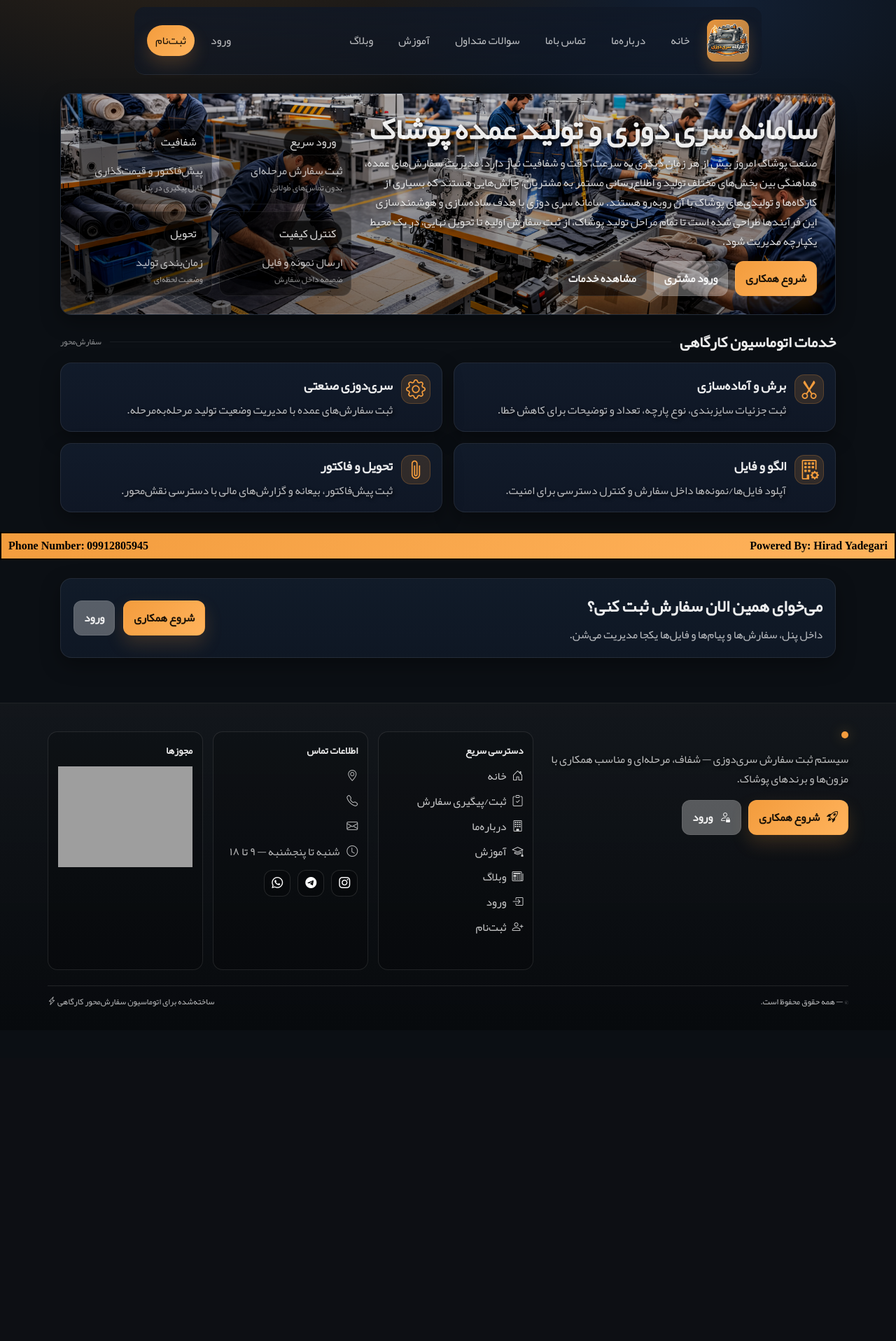
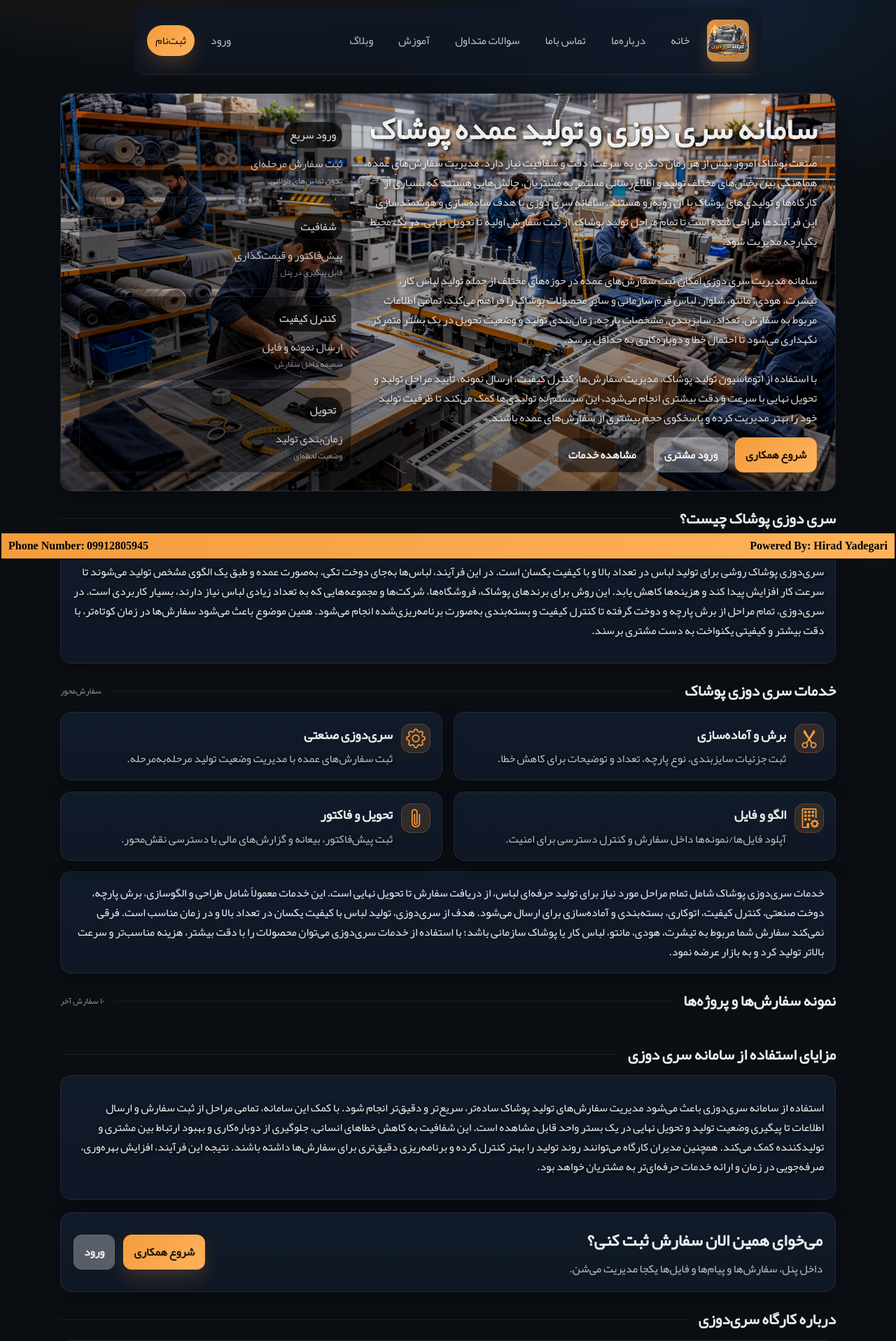
Before and after one commit to AntoniMatrix/SeriDoozi.com, a Django app: template templates/home.html in a window 1280 px wide. Shown: the top 1916 px of the page at 70% size. Before the commit the page ends 1439 px from the top, so only its background shows below. Run offline with Django 5.2, Linux system fonts and the light colour scheme; the template is opened without the code that fills it, so the values that code supplies are empty; some web fonts are replaced; grey boxes are pictures that could not be loaded.

Commit message:
Add Content to MainPage and change one css property

```diff
--- a/static/css/main.css
+++ b/static/css/main.css
@@ -331,7 +331,6 @@ input:focus, textarea:focus, select:focus{
 
 .hero .quick{
   display:grid;
-  grid-template-columns: 1fr 1fr;
   gap: 10px;
 }
 
--- a/templates/home.html
+++ b/templates/home.html
@@ -13,6 +13,14 @@
         <h1>سامانه سری دوزی و تولید عمده پوشاک</h1>
         <p class="muted">
           صنعت پوشاک امروز بیش از هر زمان دیگری به سرعت، دقت و شفافیت نیاز دارد. مدیریت سفارش‌های عمده، هماهنگی بین بخش‌های مختلف تولید و اطلاع‌رسانی مستمر به مشتریان، چالش‌هایی هستند که بسیاری از کارگاه‌ها و تولیدی‌های پوشاک با آن روبه‌رو هستند. سامانه سری دوزی با هدف ساده‌سازی و هوشمندسازی این فرآیندها طراحی شده است تا تمام مراحل تولید پوشاک، از ثبت سفارش اولیه تا تحویل نهایی، در یک محیط یکپارچه مدیریت شود.
+        </p>
+        <br>
+        <p class="muted">
+          سامانه مدیریت سری دوزی امکان ثبت سفارش‌های عمده در حوزه‌های مختلف از جمله تولید لباس کار، تیشرت، هودی، مانتو، شلوار، لباس فرم سازمانی و سایر محصولات پوشاک را فراهم می‌کند. تمامی اطلاعات مربوط به سفارش، تعداد، سایزبندی، مشخصات پارچه، زمان‌بندی تولید و وضعیت تحویل در یک بستر متمرکز نگهداری می‌شود تا احتمال خطا و دوباره‌کاری به حداقل برسد.
+        </p>
+        <br>
+        <p class="muted">
+          با استفاده از اتوماسیون تولید پوشاک، مدیریت سفارش‌ها، کنترل کیفیت، ارسال نمونه، تأیید مراحل تولید و تحویل نهایی با سرعت و دقت بیشتری انجام می‌شود. این سیستم به تولیدی‌ها کمک می‌کند تا ظرفیت تولید خود را بهتر مدیریت کرده و پاسخگوی حجم بیشتری از سفارش‌های عمده باشند.
         </p>
 
         <div class="actions">
@@ -56,7 +64,18 @@
   </div>
 
   <div id="services" class="section-title">
-    <h2>خدمات اتوماسیون کارگاهی</h2>
+    <h2>سری دوزی پوشاک چیست؟</h2>
+    <div class="line"></div>
+  </div>
+
+  <div class="grid1" style="margin-bottom: 15px;">
+    <div class="card">
+      <p>سری‌دوزی پوشاک روشی برای تولید لباس در تعداد بالا و با کیفیت یکسان است. در این فرآیند، لباس‌ها به‌جای دوخت تکی، به‌صورت عمده و طبق یک الگوی مشخص تولید می‌شوند تا سرعت کار افزایش پیدا کند و هزینه‌ها کاهش یابد. این روش برای برندهای پوشاک، فروشگاه‌ها، شرکت‌ها و مجموعه‌هایی که به تعداد زیادی لباس نیاز دارند، بسیار کاربردی است. در سری‌دوزی، تمام مراحل از برش پارچه و دوخت گرفته تا کنترل کیفیت و بسته‌بندی به‌صورت برنامه‌ریزی‌شده انجام می‌شود. همین موضوع باعث می‌شود سفارش‌ها در زمان کوتاه‌تر، با دقت بیشتر و کیفیتی یکنواخت به دست مشتری برسند.</p>
+    </div>
+  </div>
+
+  <div id="services" class="section-title">
+    <h2>خدمات سری دوزی پوشاک</h2>
     <div class="line"></div>
     <div class="small">سفارش‌محور</div>
   </div>
@@ -110,6 +129,8 @@
       </div>
     </div>
   </div>
+
+  <div class="card" style="margin-top: 15px;">خدمات سری‌دوزی پوشاک شامل تمام مراحل مورد نیاز برای تولید حرفه‌ای لباس، از دریافت سفارش تا تحویل نهایی است. این خدمات معمولاً شامل طراحی و الگو‌سازی، برش پارچه، دوخت صنعتی، کنترل کیفیت، اتوکاری، بسته‌بندی و آماده‌سازی برای ارسال می‌شود. هدف از سری‌دوزی، تولید لباس با کیفیت یکسان در تعداد بالا و در زمان مناسب است. فرقی نمی‌کند سفارش شما مربوط به تیشرت، هودی، مانتو، لباس کار یا پوشاک سازمانی باشد؛ با استفاده از خدمات سری‌دوزی می‌توان محصولات را با دقت بیشتر، هزینه مناسب‌تر و سرعت بالاتر تولید کرد و به بازار عرضه نمود.</div>
 
   <div class="section-title">
     <h2>نمونه سفارش‌ها و پروژه‌ها</h2>
@@ -168,6 +189,17 @@
     </div>
   </div>
 
+  <div id="services" class="section-title">
+    <h2>مزایای استفاده از سامانه سری دوزی</h2>
+    <div class="line"></div>
+  </div>
+
+  <div class="grid1" style="margin-bottom: 15px;">
+    <div class="card">
+      <p>استفاده از سامانه سری‌دوزی باعث می‌شود مدیریت سفارش‌های تولید پوشاک ساده‌تر، سریع‌تر و دقیق‌تر انجام شود. با کمک این سامانه، تمامی مراحل از ثبت سفارش و ارسال اطلاعات تا پیگیری وضعیت تولید و تحویل نهایی در یک بستر واحد قابل مشاهده است. این شفافیت به کاهش خطاهای انسانی، جلوگیری از دوباره‌کاری و بهبود ارتباط بین مشتری و تولیدکننده کمک می‌کند. همچنین مدیران کارگاه می‌توانند روند تولید را بهتر کنترل کرده و برنامه‌ریزی دقیق‌تری برای سفارش‌ها داشته باشند. نتیجه این فرآیند، افزایش بهره‌وری، صرفه‌جویی در زمان و ارائه خدمات حرفه‌ای‌تر به مشتریان خواهد بود.</p>
+    </div>
+  </div>
+
   <div class="panel" style="margin-top:18px; padding:18px;">
     <div class="row wrap">
       <div>
@@ -184,5 +216,17 @@
       </div>
     </div>
   </div>
+
+  <div id="services" class="section-title">
+    <h2>درباره کارگاه سری‌دوزی</h2>
+    <div class="line"></div>
+  </div>
+
+  <div class="grid1">
+    <div class="card">
+      <p>کارگاه سری‌دوزی ما با بهره‌گیری از نیروی متخصص، تجهیزات به‌روز و فرآیندهای استاندارد تولید، آماده اجرای سفارش‌های عمده پوشاک در تیراژهای مختلف است. تمرکز ما بر کیفیت دوخت، تحویل به‌موقع و رضایت مشتریان است تا هر سفارش با دقت و کیفیتی یکسان تولید و عرضه شود.</p>
+    </div>
+  </div>
+
 </section>
 {% endblock %}
```
Also changed, not shown: workshop_tailoring/settings.py (+4 -5 lines).
